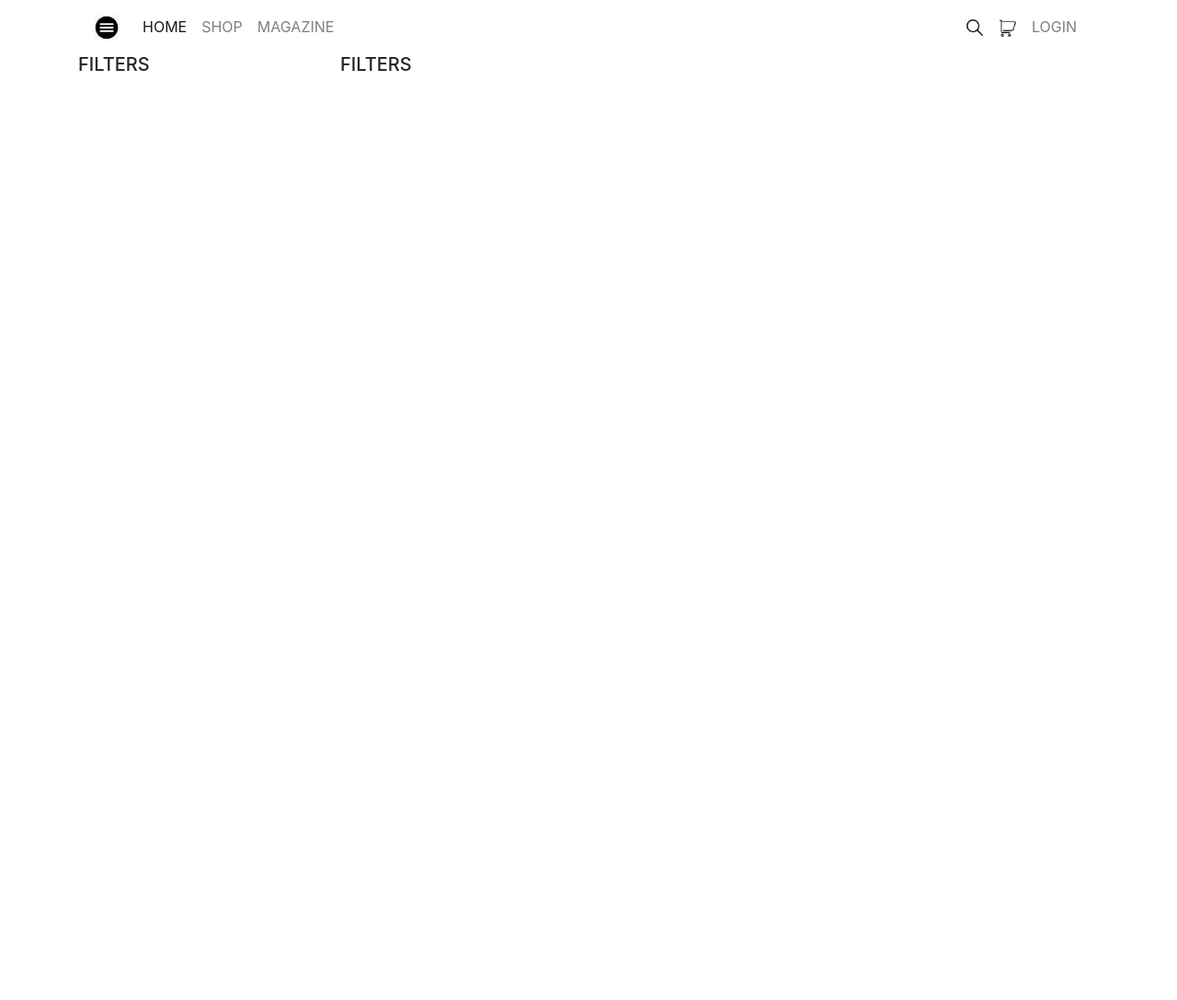
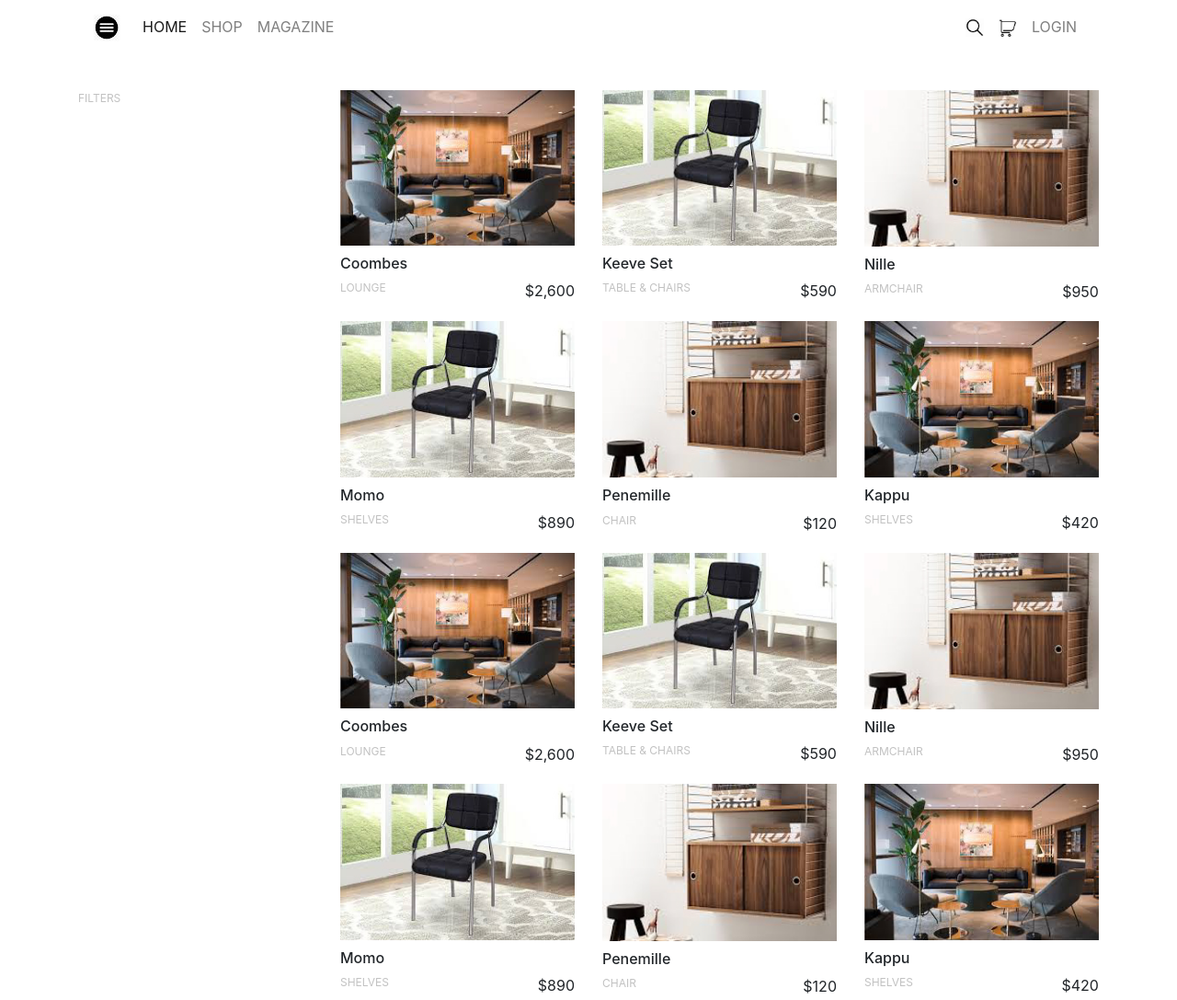
Before and after one commit to ayanmaity93/deloiteePOC, a website: page index.html in a window 1280 px wide. Shown: the top 1087 px of the page at 92% size. Before the commit the page ends 800 px from the top, so only its background shows below. Drawn offline with nearby package versions, Linux system fonts and the light colour scheme; files that its build step writes are made by us from their sources; files whose address does not match are found by name.

Commit message:
Added Detailed Page and Home Page items with JSON

```diff
--- /dev/null
+++ b/assets/Scripts/detailedItem.js
@@ -0,0 +1,21 @@
+var item;
+
+function showDetailData(data){
+    item = JSON.parse(data);
+    if(item.status == 0){
+        document.getElementById('itemTag').innerHTML = item.product.tag;
+        document.getElementById('itemHeading').innerHTML = item.product.name;
+        document.getElementById('itemDesc').innerHTML = item.product.desc;
+        document.getElementById('itemPrice').innerHTML = "$" + item.product.amount;
+    }
+    else {
+        document.getElementById('itemDetail').innerHTML = "";
+        document.getElementById('serviceCallDetailMessage').innerHTML = item.message || "Sorry, Something Went Wrong. Please try again after sometime.";
+    }
+}
+
+
+
+window.detailedInit = function detailedInit(){
+    window.doServiceCall('productDetails.json', showDetailData);
+}
--- a/assets/Scripts/homepage.js
+++ b/assets/Scripts/homepage.js
@@ -1,11 +1,43 @@
 var products;
 
 function showData(data){
-    console.log(data);
     products = JSON.parse(data);
     if(products.status == 0){
         if(products.products.length>0){
+            document.getElementById('allProducts').innerHTML = "";
+            for(var i=0;i<products.products.length;i++){
+                var item = document.createElement("div");
 
+                var itemImage = document.createElement("img");
+                itemImage.src = "../Images/Items/"+products.products[i].image;
+                itemImage.classList.add("full-width");
+                item.appendChild(itemImage);
+
+
+                var itemHeading = document.createElement("h6");
+                itemHeading.innerHTML = products.products[i].name;
+                item.appendChild(itemHeading);
+
+                var itemSubHeading = document.createElement("div");
+                itemSubHeading.classList.add("clearfix");
+
+                var itemTag = document.createElement("div");
+                itemTag.innerHTML = products.products[i].type;
+                itemTag.classList.add("float-left","half-width","item-tag");
+                itemSubHeading.append(itemTag);
+
+                var itemPrice = document.createElement("div");
+                itemPrice.innerHTML = "$"+products.products[i].amount;
+                itemPrice.classList.add("float-right","half-width","text-right");
+                itemSubHeading.append(itemPrice);
+
+                item.appendChild(itemSubHeading);
+                item.classList.add("col-12","col-sm-12","col-md-6","col-lg-4","product-item");
+                item.addEventListener("click", function(){
+                    window.changeLink('detail');
+                });
+                document.getElementById('allProducts').appendChild(item);
+            }
         }
         else {
             document.getElementById('serviceCallHomeMessage').innerHTML = "No Results Found.";
--- a/assets/Templates/homepage.html
+++ b/assets/Templates/homepage.html
@@ -1,9 +1,9 @@
 <div class="row">
-    <div class="col-12 col-sm-6 col-md-4 col-lg-3">
-        <h5>FILTERS</h5>
+    <div class="col-12 col-sm-6 col-md-4 col-lg-3 d-none d-sm-block">
+        <p class="tag-grey-text">FILTERS</p>
     </div>
     <div class="col-12 col-sm-6 col-md-8 col-lg-9">
-        <h5>FILTERS</h5>
+        <div id="allProducts" class="row"></div>
         <p id="serviceCallHomeMessage"></p>
     </div>
 </div>
--- a/main.js
+++ b/main.js
@@ -35,7 +35,7 @@ function getTemplate(){
     var templateUrl;
     switch(location.hash){
         case '#detail': templateUrl = "./assets/Templates/detailedItem.html";
-            init = window.homeInit;
+            init = window.detailedInit;
             break;
         case '#home': templateUrl = "./assets/Templates/homepage.html";
             init = window.homeInit;
--- a/products.json
+++ b/products.json
@@ -1,242 +1,242 @@
 {
     "products":[
     {
-        "image":"item01.jpeg",
+        "image":"item01.jpg",
         "name":"Coombes",
         "type":"LOUNGE",
-        "amount":"2600"
+        "amount":"2,600"
     },{
-        "image":"item02.jpeg",
+        "image":"item02.jpg",
         "name":"Keeve Set",
         "type":"TABLE & CHAIRS",
         "amount":"590"
     },{
-        "image":"item03.jpeg",
+        "image":"item03.jpg",
         "name":"Nille",
         "type":"ARMCHAIR",
         "amount":"950"
     },{
-        "image":"item02.jpeg",
+        "image":"item02.jpg",
         "name":"Momo",
         "type":"SHELVES",
         "amount":"890"
     },{
-        "image":"item03.jpeg",
+        "image":"item03.jpg",
         "name":"Penemille",
         "type":"CHAIR",
         "amount":"120"
     },{
-        "image":"item01.jpeg",
+        "image":"item01.jpg",
         "name":"Kappu",
         "type":"SHELVES",
         "amount":"420"
     },{
-        "image":"item01.jpeg",
+        "image":"item01.jpg",
         "name":"Coombes",
         "type":"LOUNGE",
-        "amount":"2600"
+        "amount":"2,600"
     },{
-        "image":"item02.jpeg",
+        "image":"item02.jpg",
         "name":"Keeve Set",
         "type":"TABLE & CHAIRS",
         "amount":"590"
     },{
-        "image":"item03.jpeg",
+        "image":"item03.jpg",
         "name":"Nille",
         "type":"ARMCHAIR",
         "amount":"950"
     },{
-        "image":"item02.jpeg",
+        "image":"item02.jpg",
         "name":"Momo",
         "type":"SHELVES",
         "amount":"890"
     },{
-        "image":"item03.jpeg",
+        "image":"item03.jpg",
         "name":"Penemille",
         "type":"CHAIR",
         "amount":"120"
     },{
-        "image":"item01.jpeg",
+        "image":"item01.jpg",
         "name":"Kappu",
         "type":"SHELVES",
         "amount":"420"
     },{
-        "image":"item01.jpeg",
+        "image":"item01.jpg",
         "name":"Coombes",
         "type":"LOUNGE",
-        "amount":"2600"
+        "amount":"2,600"
     },{
-        "image":"item02.jpeg",
+        "image":"item02.jpg",
         "name":"Keeve Set",
         "type":"TABLE & CHAIRS",
         "amount":"590"
     },{
-        "image":"item03.jpeg",
+        "image":"item03.jpg",
         "name":"Nille",
         "type":"ARMCHAIR",
         "amount":"950"
     },{
-        "image":"item02.jpeg",
+        "image":"item02.jpg",
         "name":"Momo",
         "type":"SHELVES",
         "amount":"890"
     },{
-        "image":"item03.jpeg",
+        "image":"item03.jpg",
         "name":"Penemille",
         "type":"CHAIR",
         "amount":"120"
     },{
-        "image":"item01.jpeg",
+        "image":"item01.jpg",
         "name":"Kappu",
         "type":"SHELVES",
         "amount":"420"
     },{
-        "image":"item01.jpeg",
+        "image":"item01.jpg",
         "name":"Coombes",
         "type":"LOUNGE",
-        "amount":"2600"
+        "amount":"2,600"
     },{
-        "image":"item02.jpeg",
+        "image":"item02.jpg",
         "name":"Keeve Set",
         "type":"TABLE & CHAIRS",
         "amount":"590"
     },{
-        "image":"item03.jpeg",
+        "image":"item03.jpg",
         "name":"Nille",
         "type":"ARMCHAIR",
         "amount":"950"
     },{
-        "image":"item02.jpeg",
+        "image":"item02.jpg",
         "name":"Momo",
         "type":"SHELVES",
         "amount":"890"
     },{
-        "image":"item03.jpeg",
+        "image":"item03.jpg",
         "name":"Penemille",
         "type":"CHAIR",
         "amount":"120"
     },{
-        "image":"item01.jpeg",
+        "image":"item01.jpg",
         "name":"Kappu",
         "type":"SHELVES",
         "amount":"420"
     },{
-        "image":"item01.jpeg",
+        "image":"item01.jpg",
         "name":"Coombes",
         "type":"LOUNGE",
-        "amount":"2600"
+        "amount":"2,600"
     },{
-        "image":"item02.jpeg",
+        "image":"item02.jpg",
         "name":"Keeve Set",
         "type":"TABLE & CHAIRS",
         "amount":"590"
     },{
-        "image":"item03.jpeg",
+        "image":"item03.jpg",
         "name":"Nille",
         "type":"ARMCHAIR",
         "amount":"950"
     },{
-        "image":"item02.jpeg",
+        "image":"item02.jpg",
         "name":"Momo",
         "type":"SHELVES",
         "amount":"890"
     },{
-        "image":"item03.jpeg",
+        "image":"item03.jpg",
         "name":"Penemille",
         "type":"CHAIR",
         "amount":"120"
     },{
-        "image":"item01.jpeg",
+        "image":"item01.jpg",
         "name":"Kappu",
         "type":"SHELVES",
         "amount":"420"
     },{
-        "image":"item01.jpeg",
+        "image":"item01.jpg",
         "name":"Coombes",
         "type":"LOUNGE",
-        "amount":"2600"
+        "amount":"2,600"
     },{
-        "image":"item02.jpeg",
+        "image":"item02.jpg",
         "name":"Keeve Set",
         "type":"TABLE & CHAIRS",
         "amount":"590"
     },{
-        "image":"item03.jpeg",
+        "image":"item03.jpg",
         "name":"Nille",
         "type":"ARMCHAIR",
         "amount":"950"
     },{
-        "image":"item02.jpeg",
+        "image":"item02.jpg",
         "name":"Momo",
         "type":"SHELVES",
         "amount":"890"
     },{
-        "image":"item03.jpeg",
+        "image":"item03.jpg",
         "name":"Penemille",
         "type":"CHAIR",
         "amount":"120"
     },{
-        "image":"item01.jpeg",
+        "image":"item01.jpg",
         "name":"Kappu",
         "type":"SHELVES",
         "amount":"420"
     },{
-        "image":"item01.jpeg",
+        "image":"item01.jpg",
         "name":"Coombes",
         "type":"LOUNGE",
-        "amount":"2600"
+        "amount":"2,600"
     },{
-        "image":"item02.jpeg",
+        "image":"item02.jpg",
         "name":"Keeve Set",
         "type":"TABLE & CHAIRS",
         "amount":"590"
     },{
-        "image":"item03.jpeg",
+        "image":"item03.jpg",
         "name":"Nille",
         "type":"ARMCHAIR",
         "amount":"950"
     },{
-        "image":"item02.jpeg",
+        "image":"item02.jpg",
         "name":"Momo",
         "type":"SHELVES",
         "amount":"890"
     },{
-        "image":"item03.jpeg",
+        "image":"item03.jpg",
         "name":"Penemille",
         "type":"CHAIR",
         "amount":"120"
     },{
-        "image":"item01.jpeg",
+        "image":"item01.jpg",
         "name":"Kappu",
         "type":"SHELVES",
         "amount":"420"
     },{
-        "image":"item01.jpeg",
+        "image":"item01.jpg",
         "name":"Coombes",
         "type":"LOUNGE",
-        "amount":"2600"
+        "amount":"2,600"
     },{
-        "image":"item02.jpeg",
+        "image":"item02.jpg",
         "name":"Keeve Set",
         "type":"TABLE & CHAIRS",
         "amount":"590"
     },{
-        "image":"item03.jpeg",
+        "image":"item03.jpg",
         "name":"Nille",
         "type":"ARMCHAIR",
         "amount":"950"
     },{
-        "image":"item02.jpeg",
+        "image":"item02.jpg",
         "name":"Momo",
         "type":"SHELVES",
         "amount":"890"
     },{
-        "image":"item03.jpeg",
+        "image":"item03.jpg",
         "name":"Penemille",
         "type":"CHAIR",
         "amount":"120"
     },{
-        "image":"item01.jpeg",
+        "image":"item01.jpg",
         "name":"Kappu",
         "type":"SHELVES",
         "amount":"420"
--- /dev/null
+++ b/styleVariables.scss
@@ -0,0 +1,4 @@
+$color-gray: #c2c2c2;
+
+$f-small: 12px;
+$f-large: 24px
--- a/styles.scss
+++ b/styles.scss
@@ -1,11 +1,47 @@
 @import 'node_modules/bootstrap/scss/bootstrap.scss';
+@import 'styleVariables.scss';
 
 
-$badass: #bada55;
 body {
   margin: 0;
+}
+
+#loadTemplate {
+  margin-top: 40px;
 }
 
 .half-width {
   width: 50%;
 }
+
+.full-width {
+  width: 100%;
+}
+
+.product-item {
+  margin-bottom: 20px;
+  cursor: pointer;
+
+  h6 {
+    margin-top: 10px;
+  }
+
+  .item-tag {
+    color: $color-gray;
+    font-size: $f-small;
+  }
+}
+
+.tag-grey-text {
+  color: $color-gray;
+  font-size: $f-small;
+  margin-bottom: 5px;
+}
+
+.big-text {
+  font-size: $f-large;
+}
+
+.margin-bottom10 {
+  margin-bottom: 10px;
+}
```
Also changed, not shown: assets/Templates/detailedItem.html (+48 -2 lines), index.html (+1 -5 lines), package.json (+8 -0 lines), productDetails.json (added, +10 -0 lines), assets/Images/Items/item01.jpeg (deleted), assets/Images/Items/item01.jpg (added), assets/Images/Items/item02.jpeg (deleted), assets/Images/Items/item02.jpg (added), assets/Images/Items/item03.jpeg (deleted), assets/Images/Items/item03.jpg (added).
